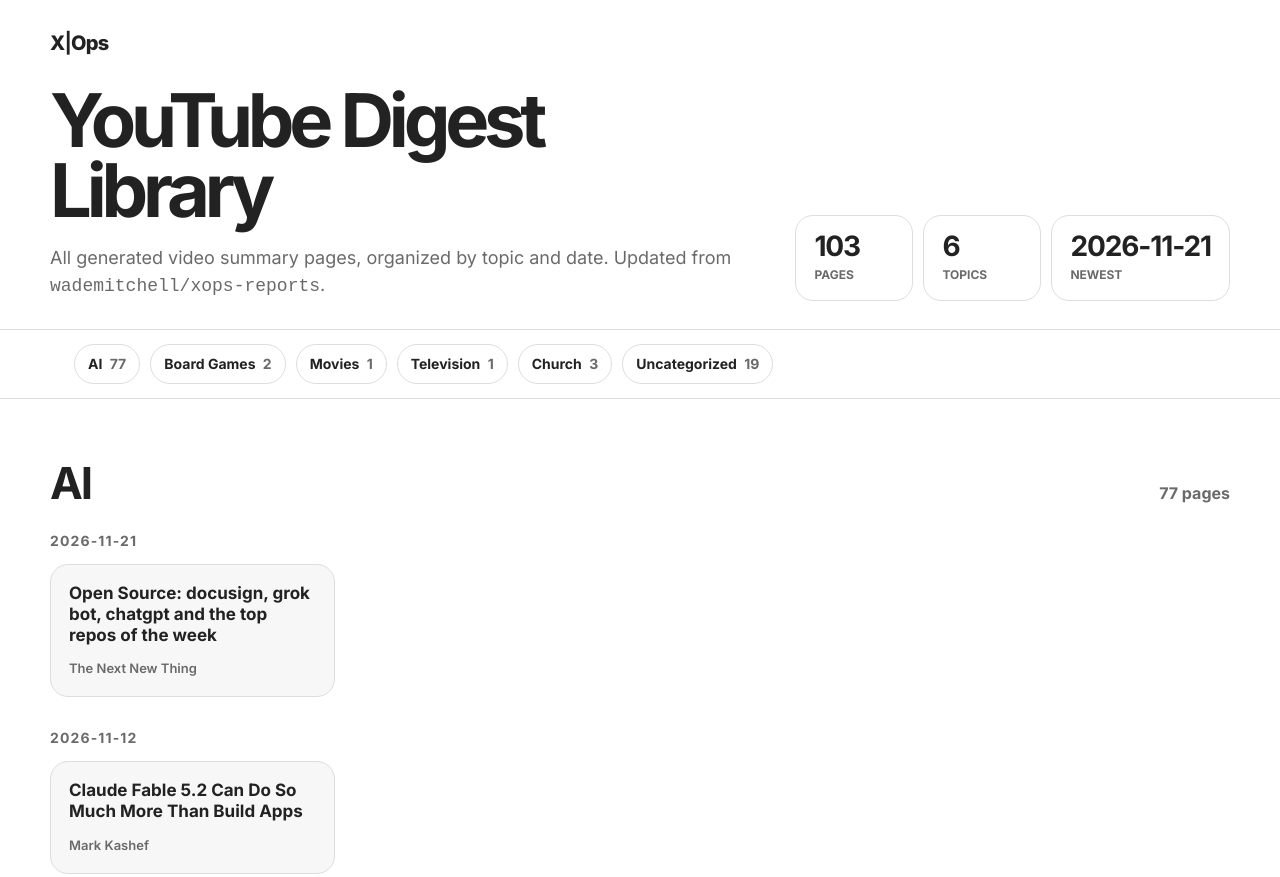
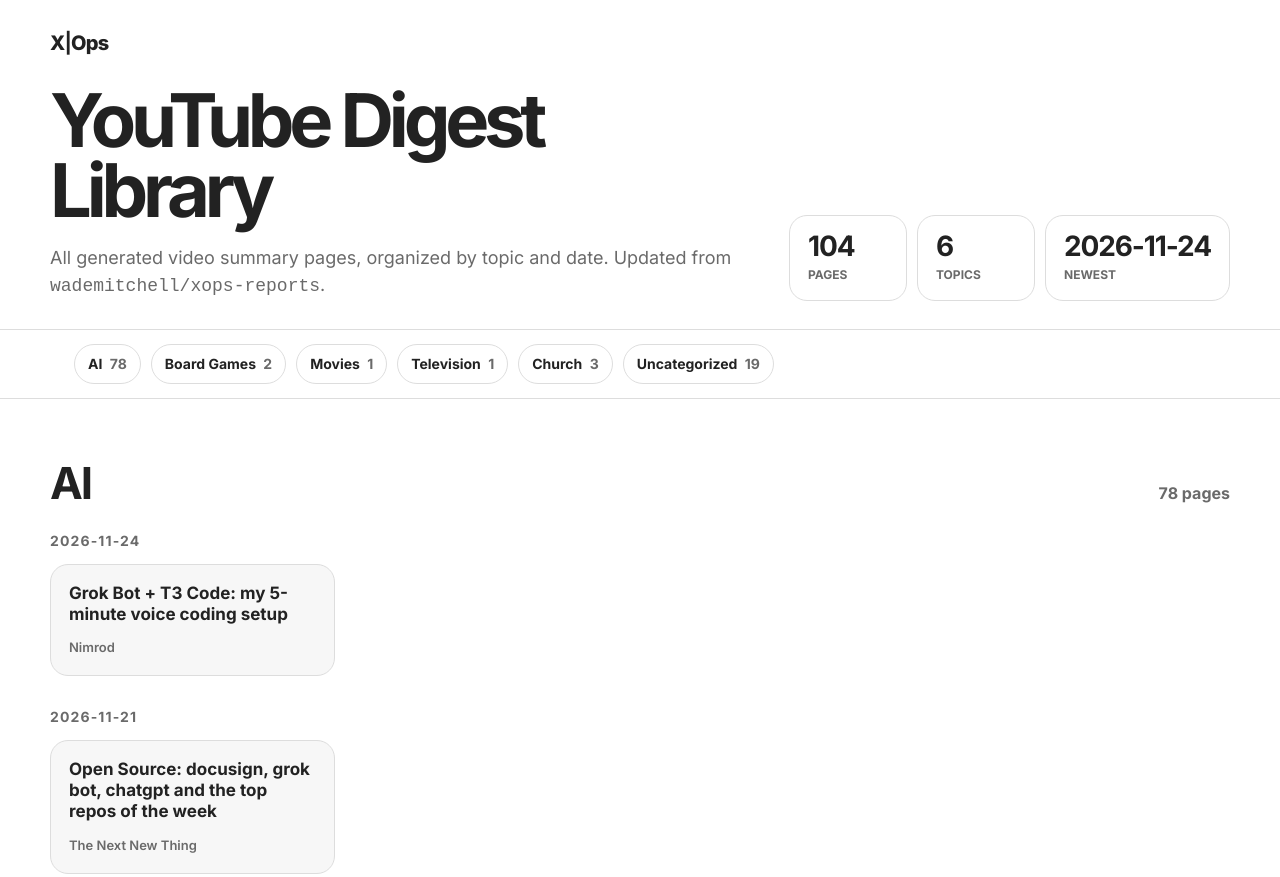
Before and after one commit to wademitchell/xops-reports, a plain HTML site: page index.html in a window 1280 px wide. Shown: the top 877 px of the page. Drawn offline with Linux system fonts and the light colour scheme.

Commit message:
report: update YouTube digest library index

```diff
--- a/index.html
+++ b/index.html
@@ -71,14 +71,14 @@
         <p class="sub">All generated video summary pages, organized by topic and date. Updated from <code>wademitchell/xops-reports</code>.</p>
       </div>
       <div class="stats">
-        <div class="stat"><strong>103</strong><span>pages</span></div>
+        <div class="stat"><strong>104</strong><span>pages</span></div>
         <div class="stat"><strong>6</strong><span>topics</span></div>
-        <div class="stat"><strong>2026-11-21</strong><span>newest</span></div>
+        <div class="stat"><strong>2026-11-24</strong><span>newest</span></div>
       </div>
     </div>
   </div>
 </header>
-<nav class="nav"><div class="wrap topic-nav"><a class="topic-pill" href="#ai">AI <span>77</span></a>
+<nav class="nav"><div class="wrap topic-nav"><a class="topic-pill" href="#ai">AI <span>78</span></a>
 <a class="topic-pill" href="#board-games">Board Games <span>2</span></a>
 <a class="topic-pill" href="#movies">Movies <span>1</span></a>
 <a class="topic-pill" href="#television">Television <span>1</span></a>
@@ -87,9 +87,15 @@
 <main><div class="wrap"><section class="topic-section" id="ai">
   <div class="section-heading">
     <h2>AI</h2>
-    <span>77 pages</span>
+    <span>78 pages</span>
   </div>
   <div class="date-group">
+  <h3>2026-11-24</h3>
+  <div class="cards"><a class="card" href="https://wademitchell.github.io/xops-reports/r/2026-11-24/Grok_Bot___T3_Code__my_5-minute_voice_coding_setup-6b05bde1.html">
+  <div class="card-title">Grok Bot + T3 Code: my 5-minute voice coding setup</div>
+  <div class="card-meta">Nimrod</div>
+</a></div>
+</div><div class="date-group">
   <h3>2026-11-21</h3>
   <div class="cards"><a class="card" href="https://wademitchell.github.io/xops-reports/r/2026-11-21/Open_Source__docusign__grok_bot__chatgpt_and_the_top_repos_of_the_week-6b01df86.html">
   <div class="card-title">Open Source: docusign, grok bot, chatgpt and the top repos of the week</div>
@@ -631,6 +637,6 @@
 </a></div>
 </div>
 </section></div></main>
-<footer><div class="wrap">Generated Nov 21, 2026, 10:14 AM Pacific Standard Time. Source pages live under <code>/r/YYYY-MM-DD/</code>.</div></footer>
+<footer><div class="wrap">Generated Nov 24, 2026, 08:40 AM Pacific Standard Time. Source pages live under <code>/r/YYYY-MM-DD/</code>.</div></footer>
 </body>
 </html>
```
